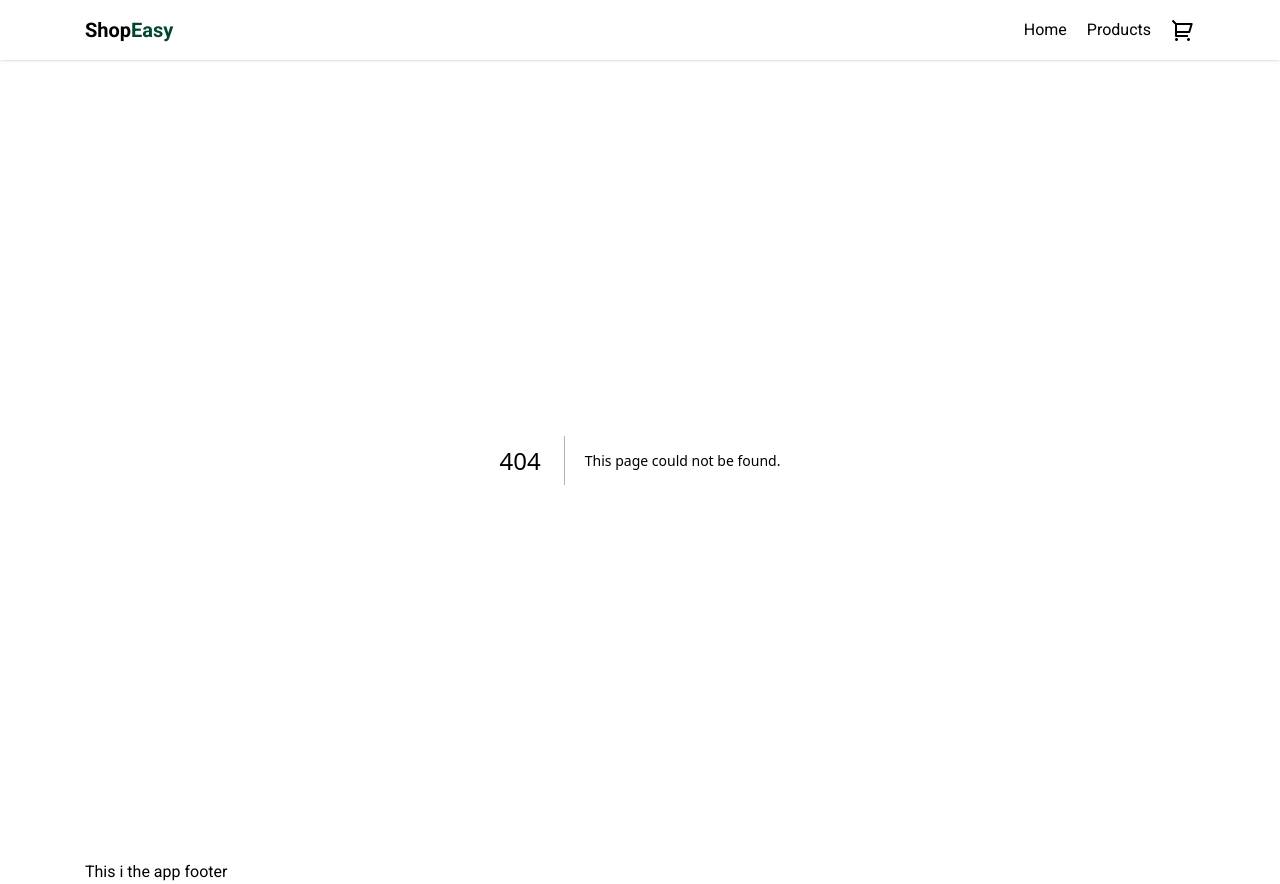
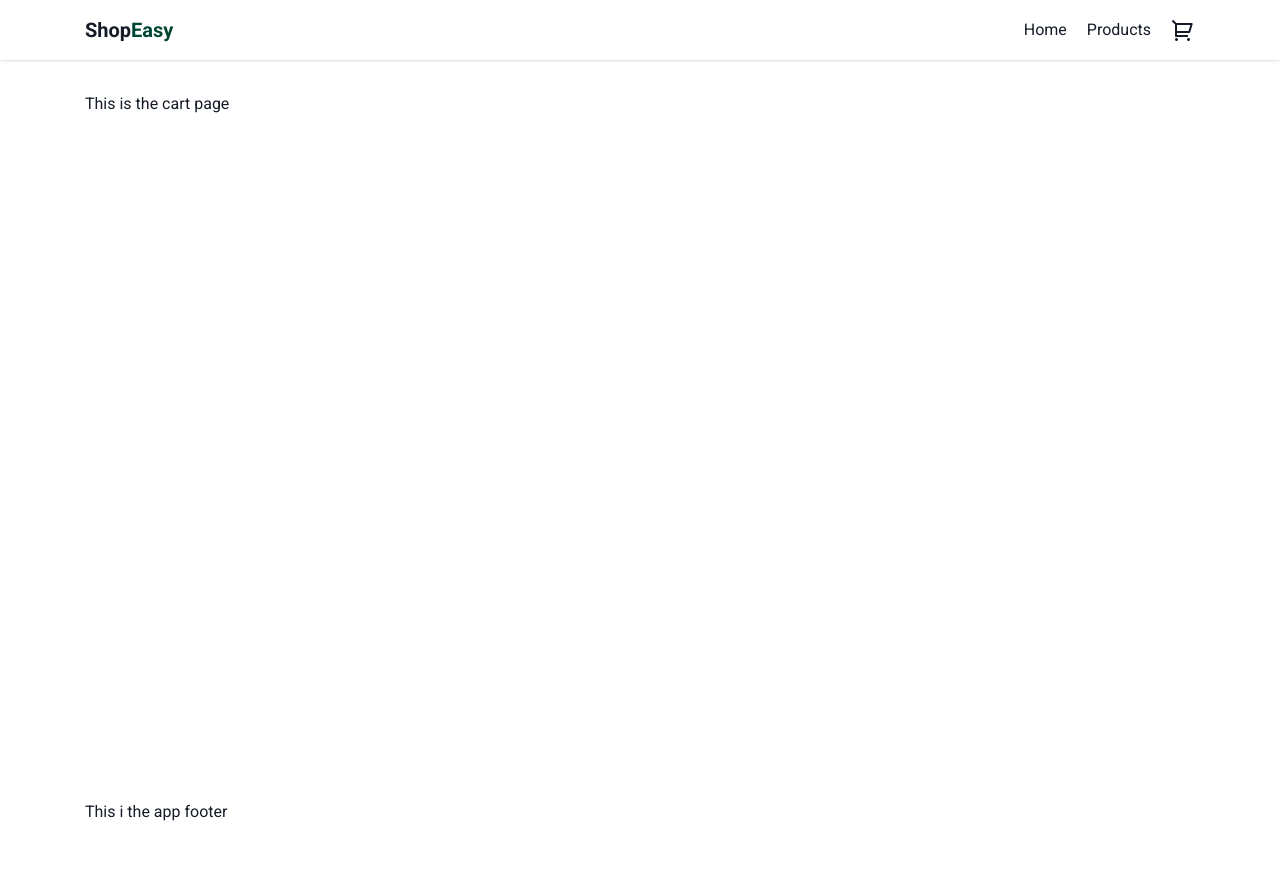
Before and after one commit to ayoub-jabiri/shop-easy, a Next.js app: page /cart in a window 1280 px wide. Before the commit this address had no page. After the commit the page ends 824 px from the top, so only its background shows below. Built offline with nearby package versions, Linux system fonts and the light colour scheme.

Commit message:
Set up the cart page

```diff
--- a/app/_components/home/ProductCard.tsx
+++ b/app/_components/home/ProductCard.tsx
@@ -14,7 +14,7 @@ export default function ProductCard({ product }: ProductCardProps) {
                 alt={product.title}
                 width={300}
                 height={200}
-                className="h-[200px] max-md:mx-auto"
+                className="bg-(--background-color) p-4 h-[200px] max-md:mx-auto"
             />
             <div className="p-4">
                 <h3 className="font-bold" title={product.title}>
--- /dev/null
+++ b/app/cart/page.tsx
@@ -0,0 +1,7 @@
+export default function Cart() {
+    return (
+        <div className="container py-8">
+            <h1>This is the cart page</h1>
+        </div>
+    );
+}
--- a/app/products/[productSlug]/page.tsx
+++ b/app/products/[productSlug]/page.tsx
@@ -14,8 +14,6 @@ export default async function ProductDetails({ params }: DetailsProps) {
     const currentProduct = products.find(
         (product: Product) => product.slug == productSlug
     );
-
-    console.log(currentProduct);
 
     if (!currentProduct) {
         return (
@@ -73,7 +71,7 @@ export default async function ProductDetails({ params }: DetailsProps) {
                     <button className="btn flex justify-center items-center w-full mx-auto mb-4 bg-(--green-color) text-white border border-(--green-color)">
                         Add to Cart
                     </button>
-                    <div className="grid grid-cols-12 justify-center text-sm px-4">
+                    <div className="grid grid-cols-12 justify-center gap-5 text-sm px-4">
                         <div className="col-span-6 flex items-center gap-3">
                             <RiShieldCheckLine />
                             <div>
```
